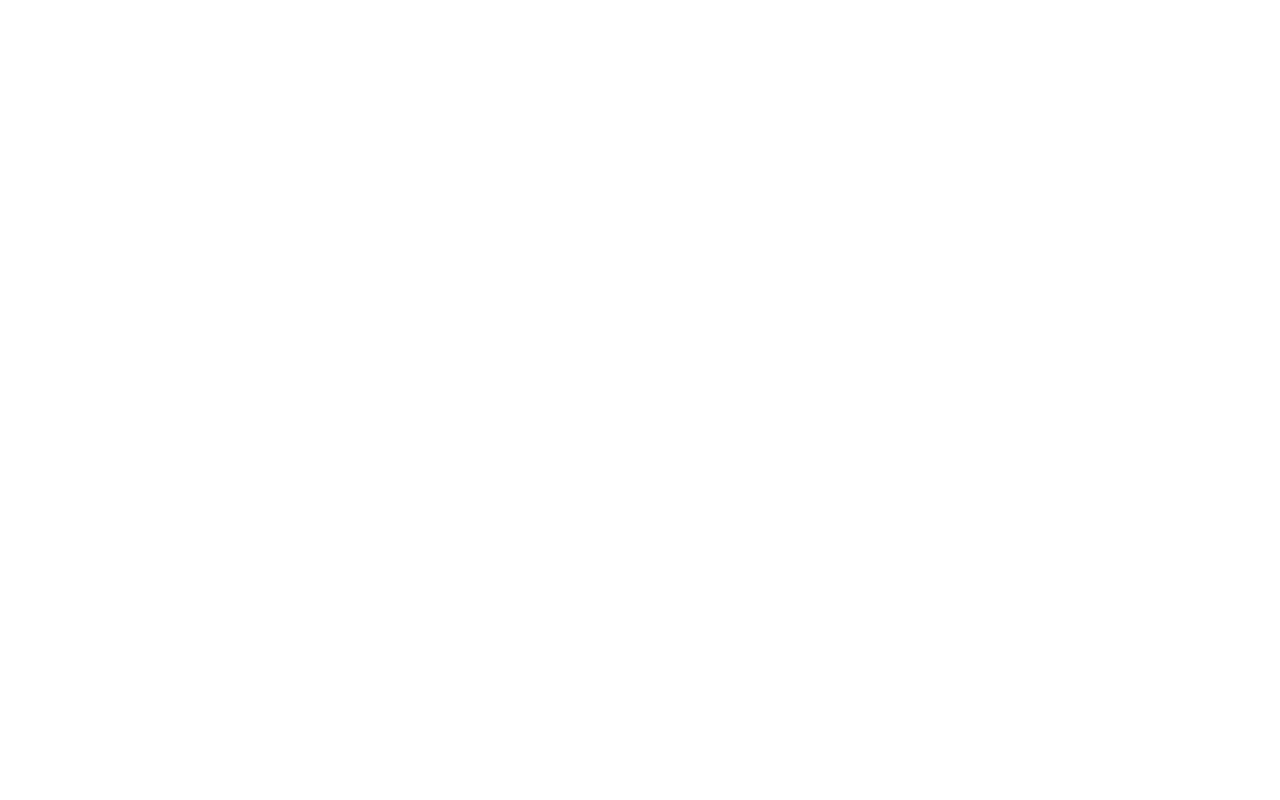
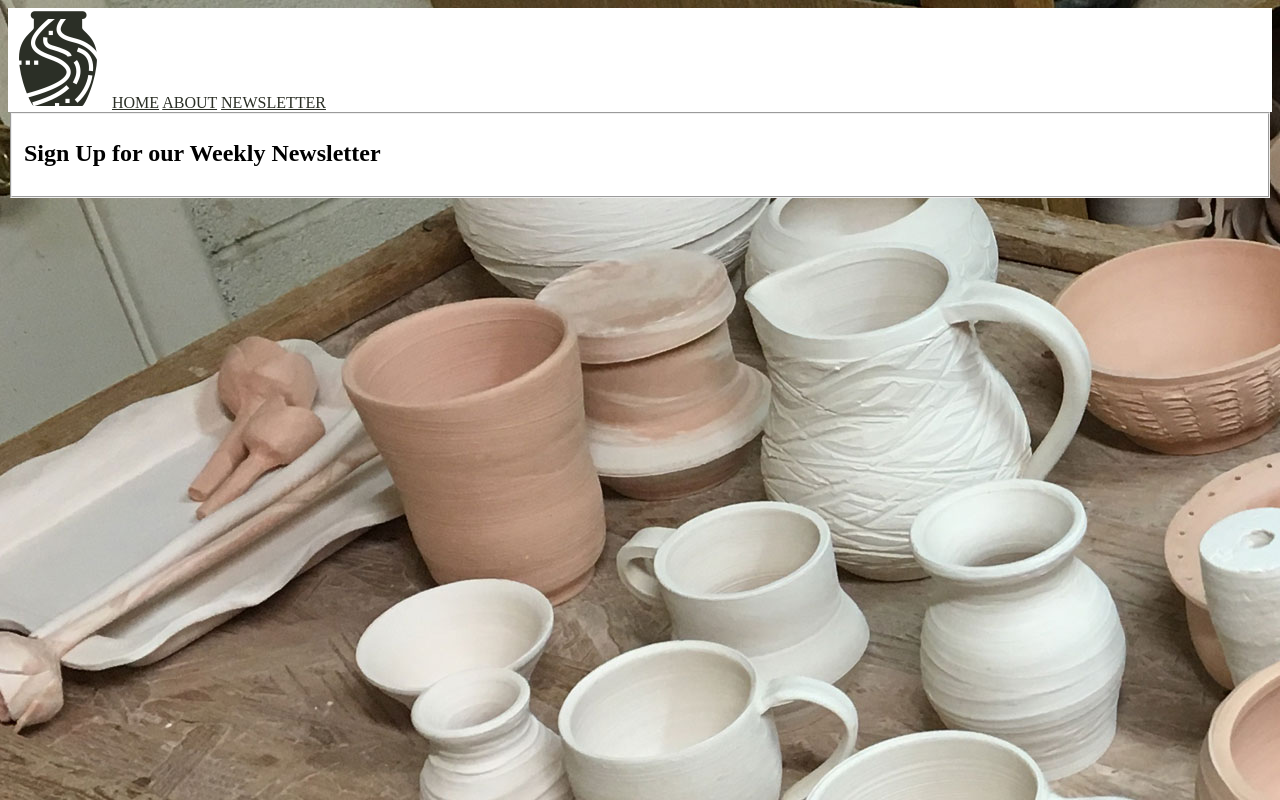
Before and after one commit to soedeuce002/week-one-project, a plain HTML site: page newsletter.html in a window 1280 px wide. Drawn offline with Linux system fonts and the light colour scheme.

Commit message:
nav bar with a tags and logo; beginning to style colors; set background image for newsletter.

```diff
--- a/newsletter.html
+++ b/newsletter.html
@@ -7,7 +7,27 @@
       rel="stylesheet">
       <link href="styles.css" rel="stylesheet">
   </head>
-  <body>
+  <body background="images/background-2.jpg">
+    <header>
+      <nav>
+        <img src="images/bent-creek-logo.png" id="logo"></img>
+        <a href="#">HOME</a>
+        <a href="about.html">ABOUT</a>
+        <a href="newsletter.html">NEWSLETTER</a>
+      <nav>
+
+
+
+
+
+
+
+    </header>
+    <fieldset>
+      <h2> Sign Up for our Weekly Newsletter</h2>
+    </fieldset>
+
+
 
 
 
--- a/styles.css
+++ b/styles.css
@@ -12,3 +12,20 @@ Button Text: #F2F1E8
 Button Text (Hover): #FFFFFF
 Input Border Bottom: #968772
 Input Border Bottom (Focus): #967343 */
+
+nav {
+  background-color: #FFFFFF;
+  }
+nav a {
+  color: #2B2F26;
+
+}
+nav a:hover {
+  color: #CD5D67;
+}
+nav a:active {
+  color: #968772;
+}
+fieldset{
+  background-color: #FFFFFF;
+}
```
Also changed, not shown: about.html (+8 -1 lines), index.html (+13 -0 lines).
